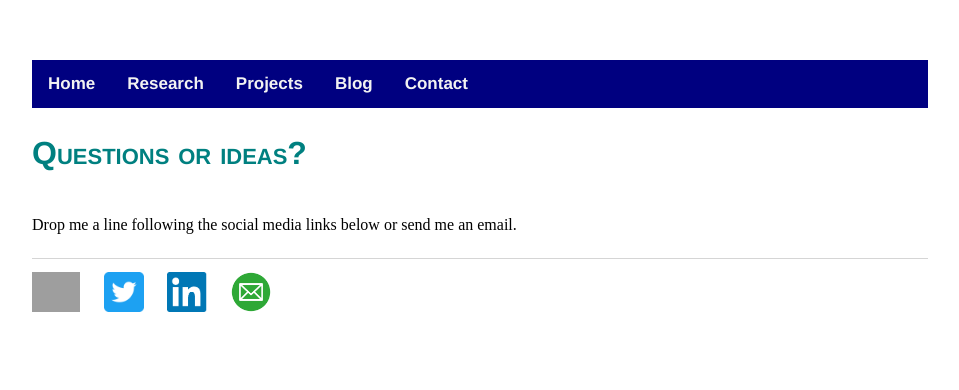
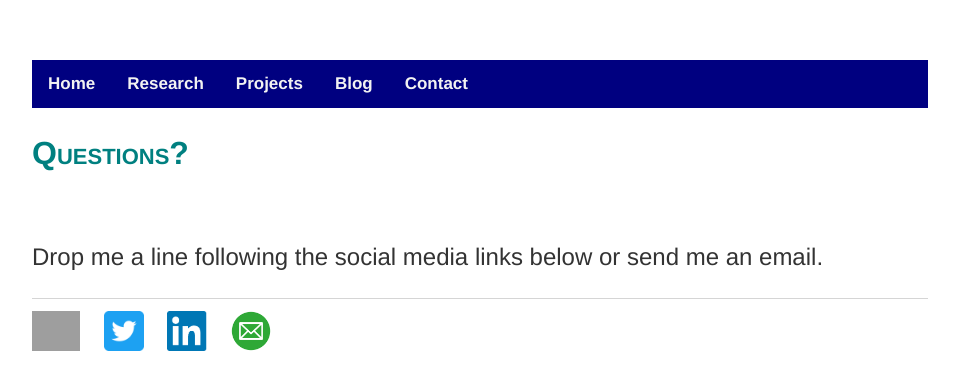
Before and after one commit to jendmurphy/jendmurphy.github.io, a Jekyll site: the page built from contact/index.html, in a window 1280 px wide. Shown: the top 390 px of the page, without its empty margins (160-1119 px from the left). Built offline with Jekyll 4.4.1, drawn with Linux system fonts in a browser that asks for light colours; grey boxes are pictures that could not be loaded.

Commit message:
Update index.html

```diff
--- a/contact/index.html
+++ b/contact/index.html
@@ -3,9 +3,6 @@ layout: default
 title:  About my research
 ---
 
-<div class = "contact" id = "mycontact">
-  <p>
-
-  <h2>Questions or ideas?</h2></br>  Drop me a line following the social media links below or send me an email.
+  <h2>Questions?</h2></br>
+  <p>Drop me a line following the social media links below or send me an email.
   </p>
-</div>
```
